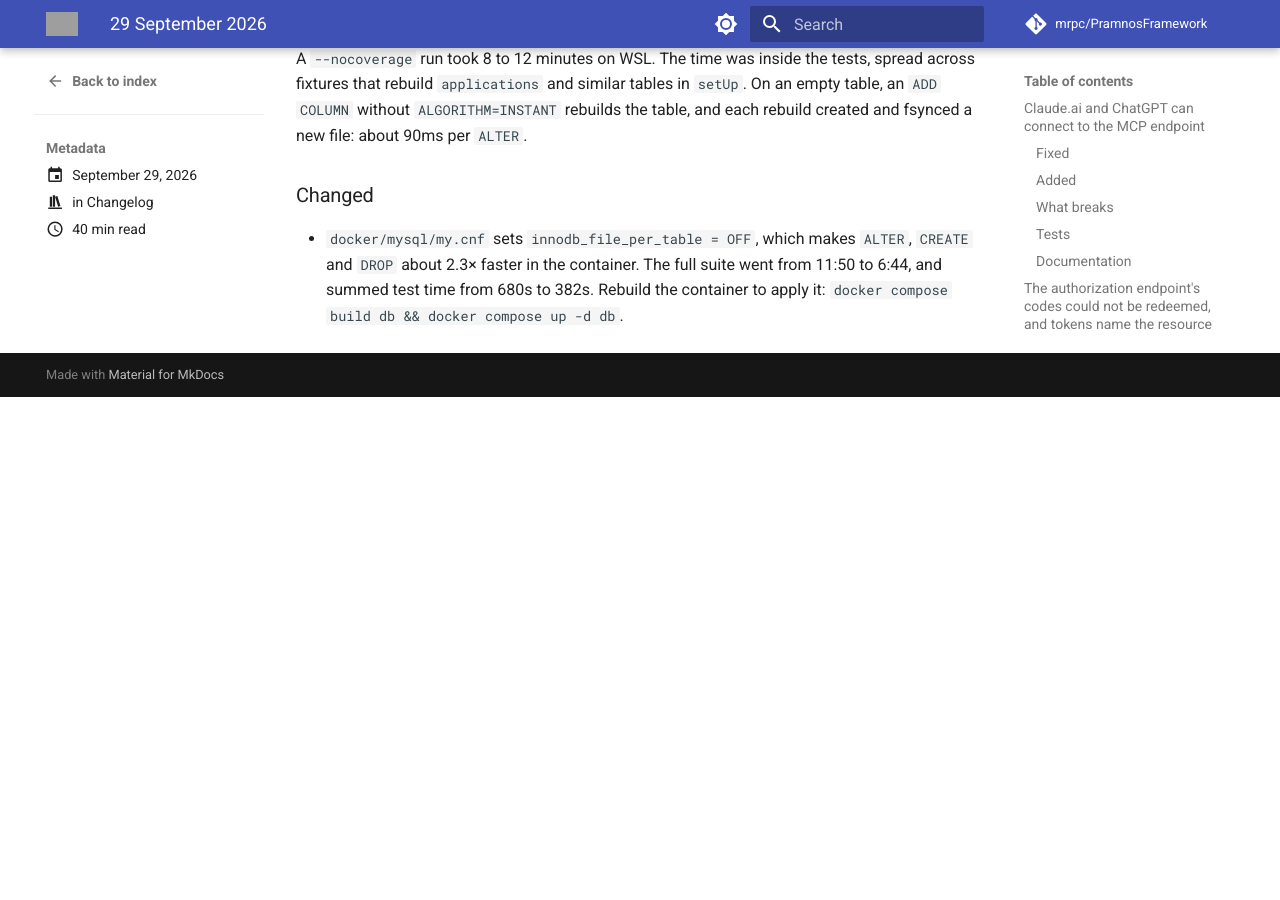
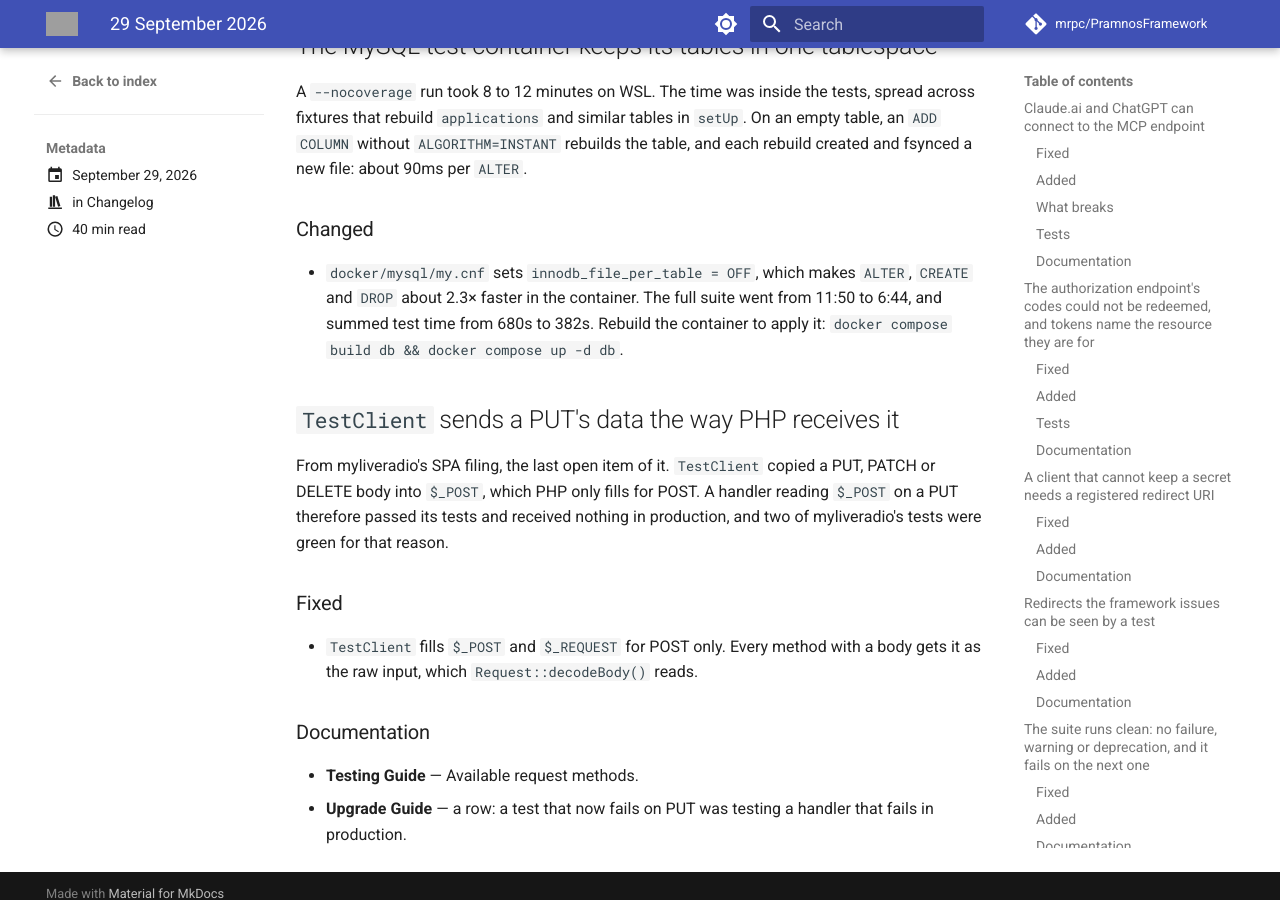
Before and after one commit to mrpc/PramnosFramework, an MkDocs documentation site: the page built from docs/version-history/posts/2026-09-29.md, in a window 1280 px wide and 900 px high, scrolled down 37325 px. Built offline with MkDocs 1.6.1 and Material for MkDocs 9.7.7, drawn with Linux system fonts in a browser that asks for light colours; comment, search, counter and statistics services are not loaded; before the commit the page ends 37722 px from its top, so only the background shows below that; some of the changed text lies outside the part shown; grey boxes are pictures that could not be loaded.

Commit message:
fix(testing)!: TestClient sends a PUT's data the way PHP receives it
PUT, PATCH and DELETE copied their data into $_POST and $_REQUEST, which
PHP only fills for POST, so a handler reading $_POST on a PUT passed its
tests and received nothing in production. The data is now only in the
body for those methods; POST is unchanged.

```diff
--- a/docs/version-history/posts/2026-09-29.md
+++ b/docs/version-history/posts/2026-09-29.md
@@ -60,6 +60,7 @@ categories:
 - Something writes `application_stats`
 - Applications can be managed from an application's own screen
 - The MySQL test container keeps its tables in one tablespace
+- `TestClient` sends a PUT's data the way PHP receives it
 
 <!-- more -->
 
@@ -1355,3 +1356,21 @@ fsynced a new file: about 90ms per `ALTER`.
   `DROP` about 2.3× faster in the container. The full suite went from 11:50 to 6:44, and summed
   test time from 680s to 382s. Rebuild the container to apply it:
   `docker compose build db && docker compose up -d db`.
+
+## `TestClient` sends a PUT's data the way PHP receives it
+
+From myliveradio's SPA filing, the last open item of it. `TestClient` copied a PUT, PATCH or
+DELETE body into `$_POST`, which PHP only fills for POST. A handler reading `$_POST` on a PUT
+therefore passed its tests and received nothing in production, and two of myliveradio's tests
+were green for that reason.
+
+### Fixed
+
+- `TestClient` fills `$_POST` and `$_REQUEST` for POST only. Every method with a body gets it
+  as the raw input, which `Request::decodeBody()` reads.
+
+### Documentation
+
+- **Testing Guide** — Available request methods.
+- **Upgrade Guide** — a row: a test that now fails on PUT was testing a handler that fails in
+  production.
```
Also changed, not shown: other parts of docs/version-history/posts/2026-09-29.md (+1 -1 lines), docs/Pramnos_Testing_Guide.md (+6 -0 lines), docs/Pramnos_Upgrade_Guide.md (+1 -0 lines), 2 other files.
